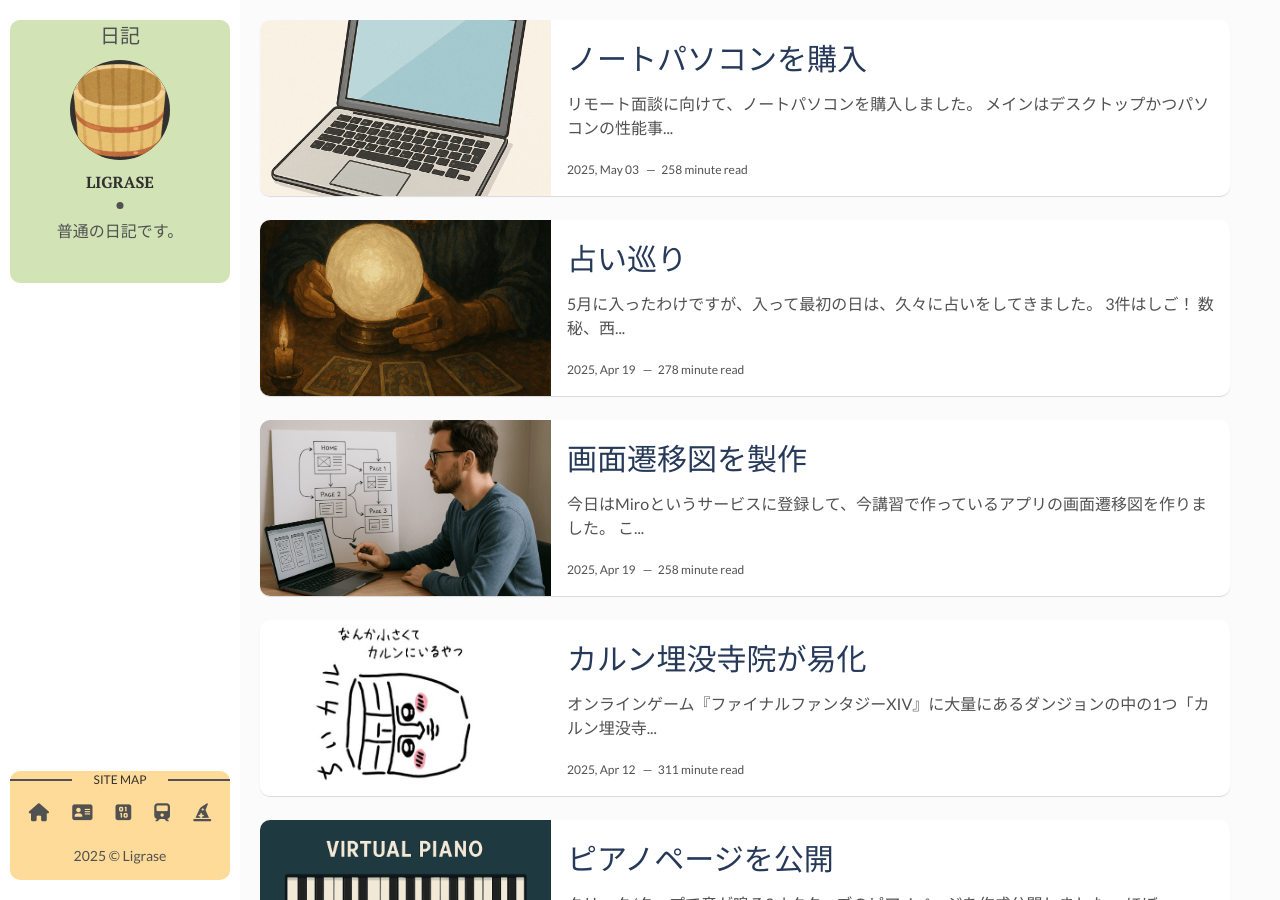
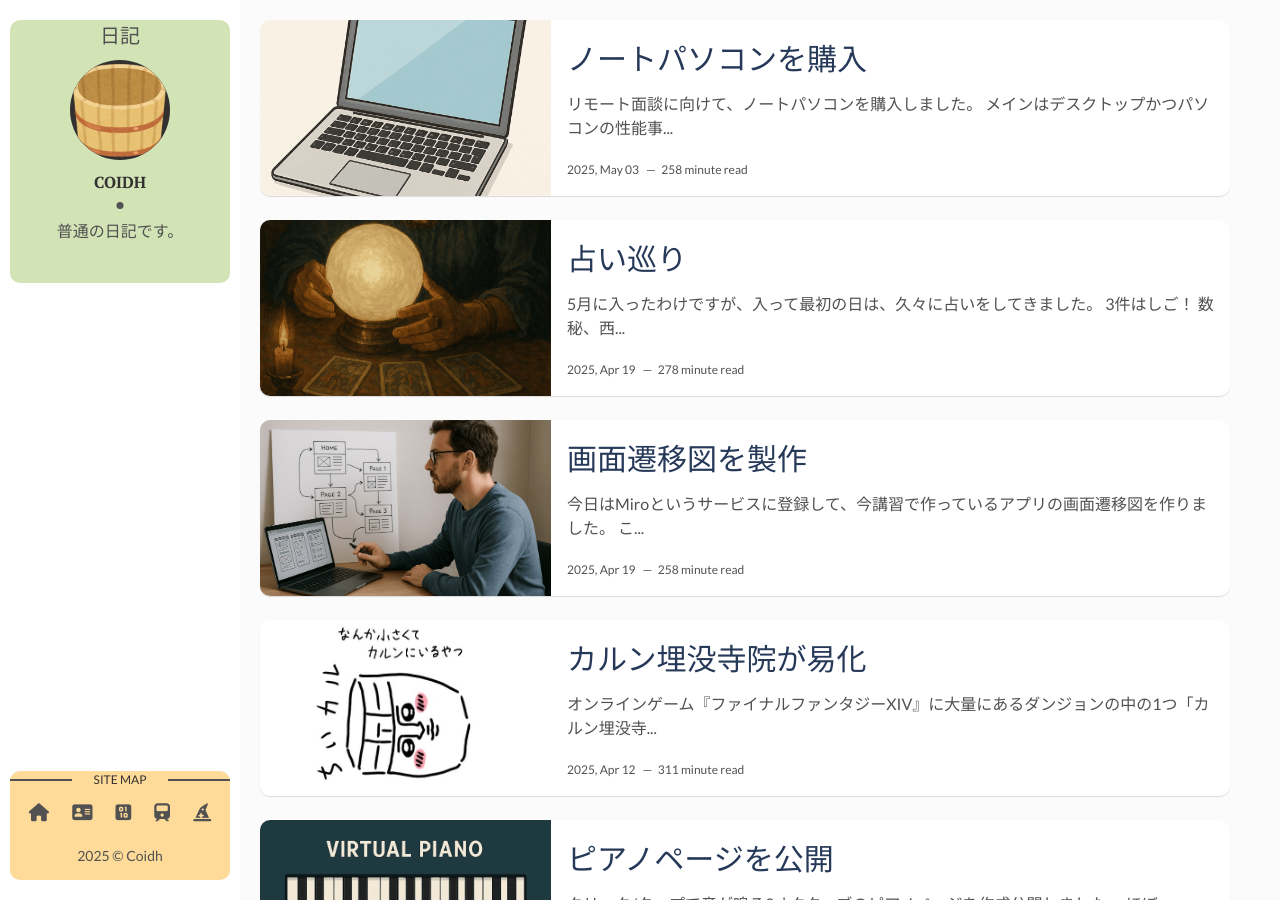
Before and after one commit to Liqrase/diary-3, a Jekyll site: the page built from index.html, in a window 1280 px wide and 900 px high. Built offline with Jekyll 4.4.1, drawn with Linux system fonts in a browser that asks for light colours; nearby versions of some CDN libraries; the list of posts is cut into pages by our own code.

Commit message:
Update _config.yml

```diff
--- a/_config.yml
+++ b/_config.yml
@@ -6,7 +6,7 @@ url: "https://liqrase.github.io" # the base hostname & protocol for your site, e
 site-twitter: #if your site has a twitter account, enter it here
 
 # Author Settings
-author: Ligrase # add your name
+author: Coidh # add your name
 author-img: ofuro_oke_wood.png # add your photo
 about-author: 普通の日記です。 # add description
 social-twitter: # add your Twitter handle
```
